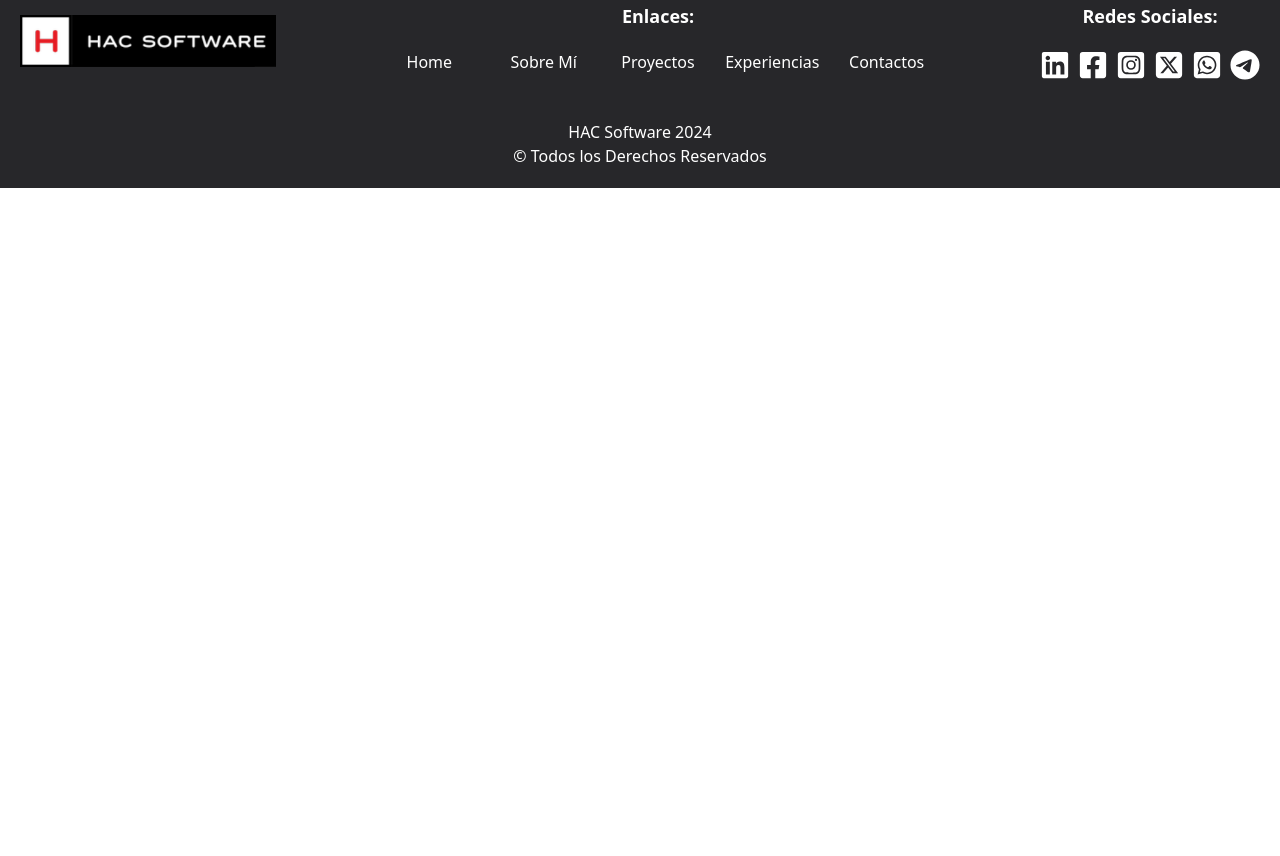
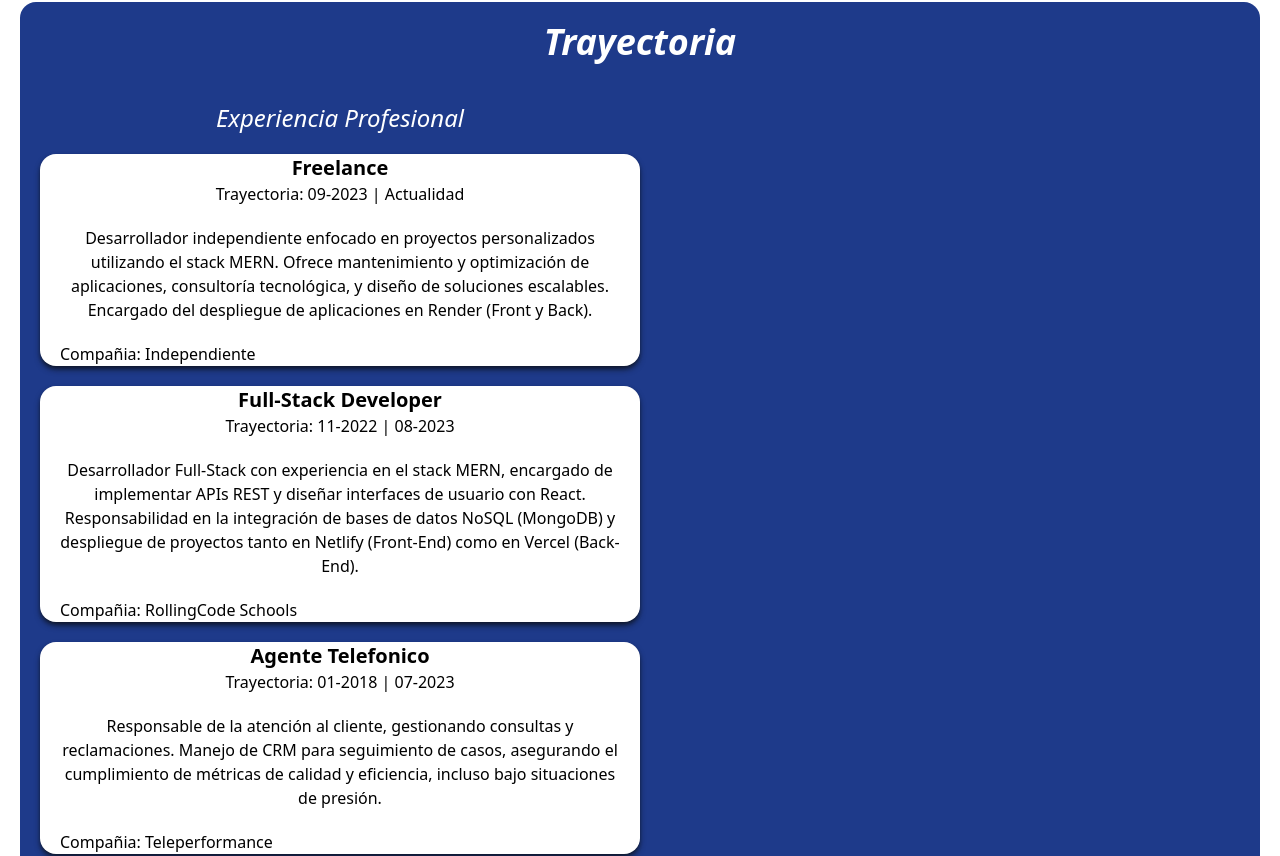
Before and after one commit to hectorc2907/portfolio-hector-clessi, a React (Vite) app: page / in a window 1280 px wide. Shown: the part 2857-3713 px from the top of the page. Before the commit the page ends 3045 px from the top, so only its background shows below. Built offline with nearby package versions, Linux system fonts and the light colour scheme; a web font is replaced by a local one.

Commit message:
finalizamos con la parte de experiencia laboral ahora vamos con la parte de educacion

```diff
--- /dev/null
+++ b/src/components/ui/Resume/Resume.jsx
@@ -0,0 +1,39 @@
+import { MyExperience } from "../../../mocks/MyExperience";
+
+const Resume = () => {
+  return (
+    <>
+      <section className="bg-blue-900 md:bg-white px-5 py-10 flex justify-center text-white">
+        <div className="bg-blue-900 container grid grid-cols-1 gap-10 rounded-2xl p-5">
+          <h2 className="text-4xl italic font-semibold text-center">
+            Trayectoria
+          </h2>
+          <div className="grid grid-cols-1 lg:grid-cols-2">
+            <div className="grid grid-cols-1 gap-5">
+              <h3 className="text-center text-2xl italic">
+                Experiencia Profesional
+              </h3>
+              <div className="grid grid-cols-1 gap-5 text-black">
+                {MyExperience.reverse().map((experience) => (
+                  <div className="grid grid-cols-1 bg-white rounded-2xl px-5 shadow-md shadow-slate-900">
+                    <p className="text-center text-xl font-semibold">
+                      {experience.position}
+                    </p>
+                    <p className="text-center">
+                      Trayectoria: {experience.timeline}
+                    </p>
+                    <p className="text-center py-5">{experience.description}</p>
+                    <p>Compañia: {experience.company}</p>
+                  </div>
+                ))}
+              </div>
+            </div>
+            <div className="grid grid-cols-1"></div>
+          </div>
+        </div>
+      </section>
+    </>
+  );
+};
+
+export default Resume;
--- a/src/mocks/MyExperience.js
+++ b/src/mocks/MyExperience.js
@@ -2,39 +2,24 @@ export const MyExperience = [
   {
     id: 0,
     position: "Agente Telefonico",
-    task: [
-      "Atención al cliente y resolución de problemas.",
-      "Gestión de consultas y reclamaciones de usuarios.",
-      "Manejo de CRM para seguimiento de casos.",
-      "Cumplimiento de métricas de calidad y eficiencia.",
-      "Resolución bajo presión.",
-    ],
+    description:
+      "Responsable de la atención al cliente, gestionando consultas y reclamaciones. Manejo de CRM para seguimiento de casos, asegurando el cumplimiento de métricas de calidad y eficiencia, incluso bajo situaciones de presión.",
     timeline: "01-2018 | 07-2023",
     company: "Teleperformance",
   },
   {
     id: 1,
     position: "Full-Stack Developer",
-    task: [
-      "Desarrollo de aplicaciones web utilizando el stack MERN (MongoDB, Express.js, React, Node.js).",
-      "Implementación de API REST para interacción cliente-servidor.",
-      "Diseño y desarrollo de interfaces de usuario con React.",
-      "Integración de bases de datos NoSQL (MongoDB).",
-      "Deploy Front-End en Netlify y Back-End en Vercel.",
-    ],
+    description:
+      "Desarrollador Full-Stack con experiencia en el stack MERN, encargado de implementar APIs REST y diseñar interfaces de usuario con React. Responsabilidad en la integración de bases de datos NoSQL (MongoDB) y despliegue de proyectos tanto en Netlify (Front-End) como en Vercel (Back-End).",
     timeline: "11-2022 | 08-2023",
     company: "RollingCode Schools",
   },
   {
     id: 2,
     position: "Freelance",
-    task: [
-      "Desarrollo de proyectos web personalizados con el stack MERN.",
-      "Mantenimiento y optimización de aplicaciones existentes.",
-      "Consultoría tecnológica y recomendaciones técnicas.",
-      "Diseño e implementación de soluciones escalables y eficientes.",
-      "Deploy en OnRender tanto Front, como Back.",
-    ],
+    description:
+      "Desarrollador independiente enfocado en proyectos personalizados utilizando el stack MERN. Ofrece mantenimiento y optimización de aplicaciones, consultoría tecnológica, y diseño de soluciones escalables. Encargado del despliegue de aplicaciones en Render (Front y Back).",
     timeline: "09-2023 | Actualidad",
     company: "Independiente",
   },
--- a/src/pages/HomePage.jsx
+++ b/src/pages/HomePage.jsx
@@ -1,11 +1,13 @@
 import AboutMe from "../components/ui/AboutMe/AboutMe";
 import Projects from "../components/ui/Projects/Projects";
+import Resume from "../components/ui/Resume/Resume";
 
 const HomePage = () => {
   return (
     <>
       <AboutMe />
       <Projects />
+      <Resume />
     </>
   );
 };
```
